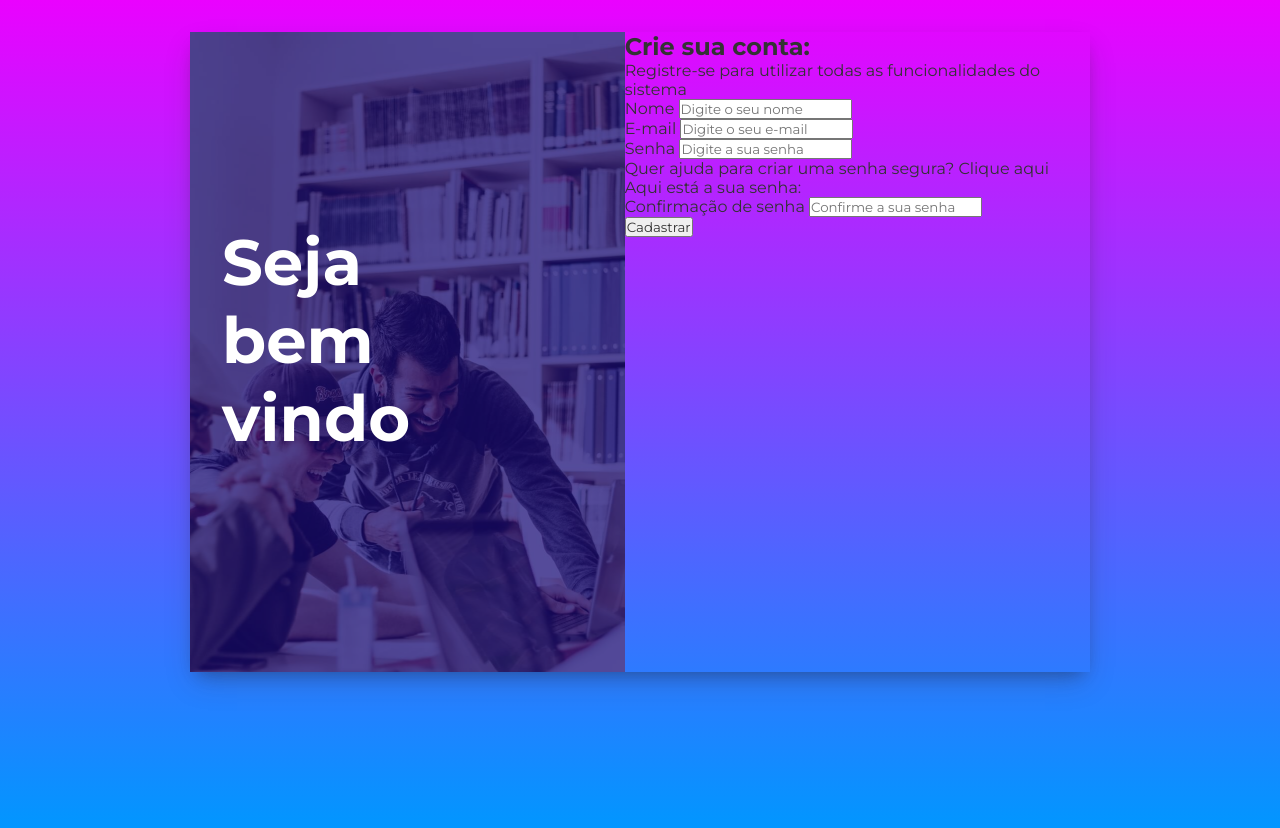
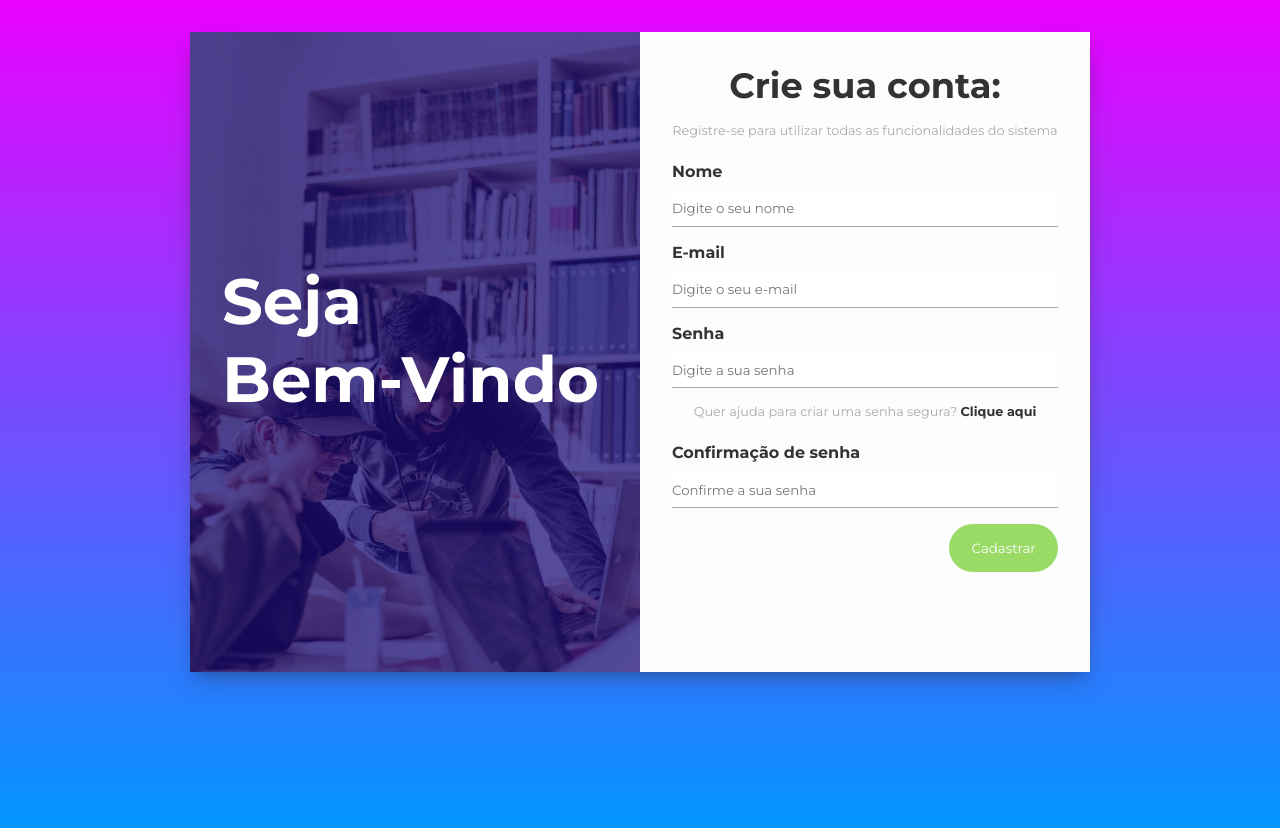
Before and after one commit to Filipe-Bacof/Gerador-de-Senhas-1, a plain HTML site: page index.html in a window 1280 px wide. Drawn offline with Linux system fonts and the light colour scheme.

Commit message:
css do form finalizado

```diff
--- a/css/styles.css
+++ b/css/styles.css
@@ -51,3 +51,85 @@ input:focus {
     color: #fff;
     word-spacing: 50rem;
 }
+
+#register-form {
+    background-color: #fdfdfd;
+    padding: 2rem;
+    width: 50%;
+    display: flex;
+    flex-direction: column;
+}
+
+#register-form h2 {
+    text-align: center;
+    margin-bottom: 1rem;
+    font-size: 2.2rem;
+}
+
+#register-form p {
+    text-align: center;
+    margin-bottom: 1.5rem;
+    color: #aaa;
+    font-size: 0.8rem;
+}
+
+.form-control {
+    margin-bottom: 1rem;
+    display: flex;
+    flex-direction: column;
+}
+
+.form-control label {
+    font-weight: bold;
+    margin-bottom: 0.6rem;
+}
+
+.form-control input {
+    border: none;
+    border-bottom: 1px solid #aaa;
+    padding: 0.6rem 0;
+}
+
+#generate-password {
+    font-weight: bold;
+    cursor: pointer;
+    transition: 0.4s;
+}
+
+#generate-password:hover {
+    color: #0099ff;
+}
+
+#register-form #generated-password {
+    border: 1px solid #0099ff;
+    border-radius: 4px;
+    font-weight: bold;
+    font-size: 1.2rem;
+    padding: 0.4rem;
+    color: #333;
+    text-align: center;
+    margin-bottom: 1rem;
+    display: none;
+}
+
+#register-form #generated-password p {
+    color: #81d340;
+    margin-bottom: 0.5rem;
+}
+
+#register-form input[type="submit"] {
+    background-color: #81d340;
+    color: #fff;
+    opacity: 0.8;
+    border: none;
+    border-radius: 2rem;
+    padding: 1rem 1.4rem;
+    max-width: 150px;
+    cursor: pointer;
+    align-self: flex-end;
+    transition: 0.4s;
+}
+
+#register-form input[type="submit"]:hover {
+    opacity: 1;
+}
--- a/index.html
+++ b/index.html
@@ -12,7 +12,7 @@
         <div id="register-container">
             <div id="register-banner">
                 <div id="banner-layer">
-                    <h1>Seja bem vindo</h1>
+                    <h1>Seja Bem-Vindo</h1>
                 </div>
             </div>
             <div id="register-form">
```
